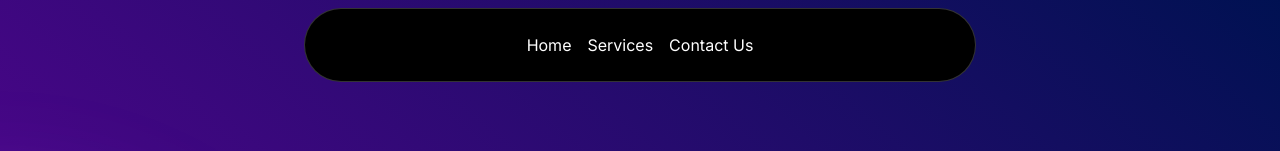
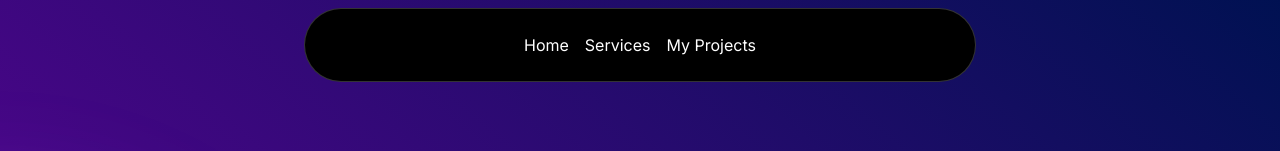
Before and after one commit to MubashirTanwar/portfolio, a Next.js app: page / in a window 1280 px wide. Shown: the top 151 px of the page. Built offline with nearby package versions, Linux system fonts and the light colour scheme.

Commit message:
update link

```diff
--- a/src/components/Navbar.tsx
+++ b/src/components/Navbar.tsx
@@ -38,11 +38,11 @@ function Navbar({ className }: { className?: string }) {
             <HoveredLink href="/uiux">UI/UX</HoveredLink>
           </div>
         </MenuItem>
-        <Link href={"/contact"}>
+        <Link href={"/projects"}>
           <MenuItem
             setActive={setActive}
             active={active}
-            item="Contact Us"
+            item="My Projects"
           ></MenuItem>
         </Link>
       </Menu>
```
